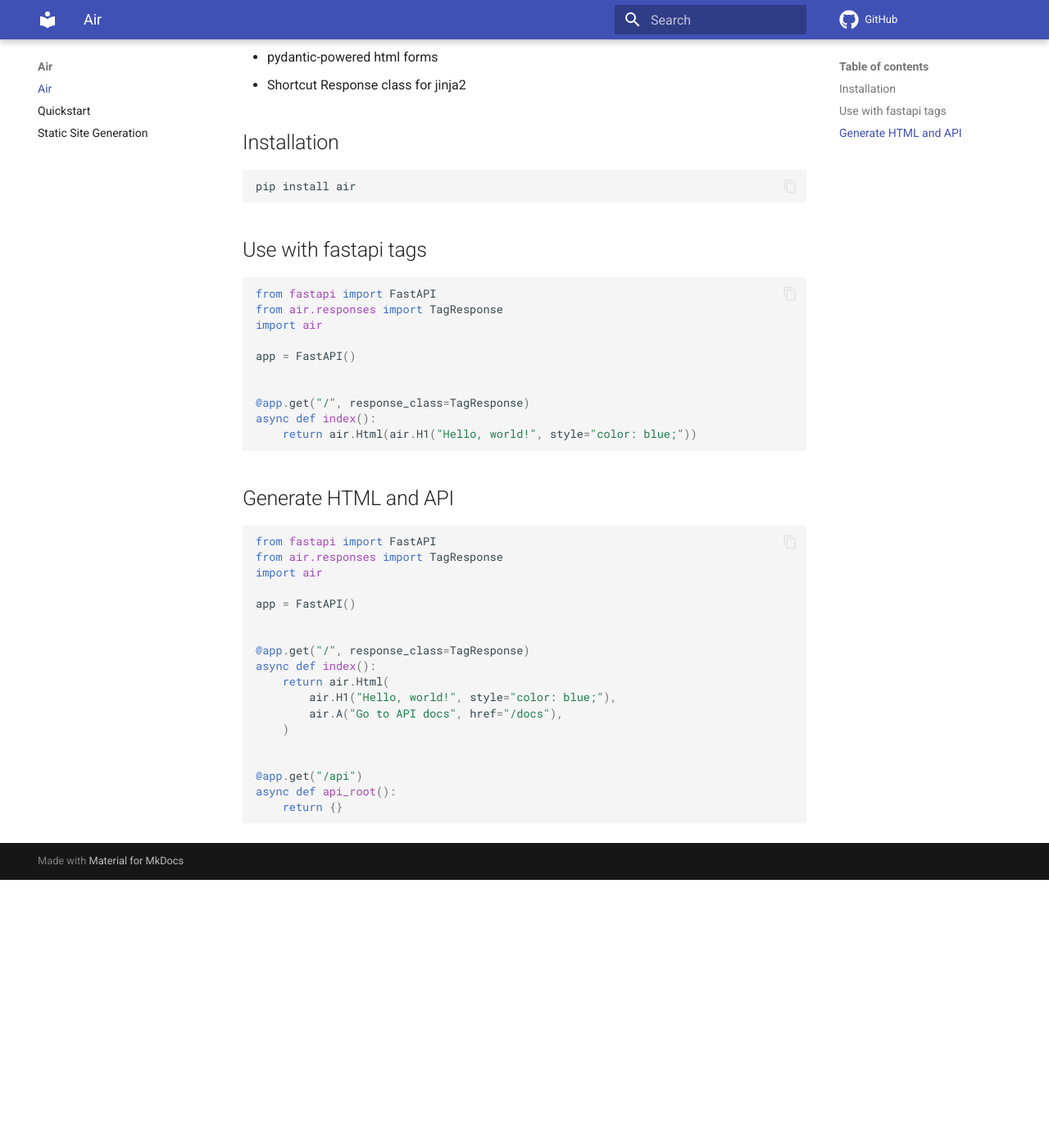
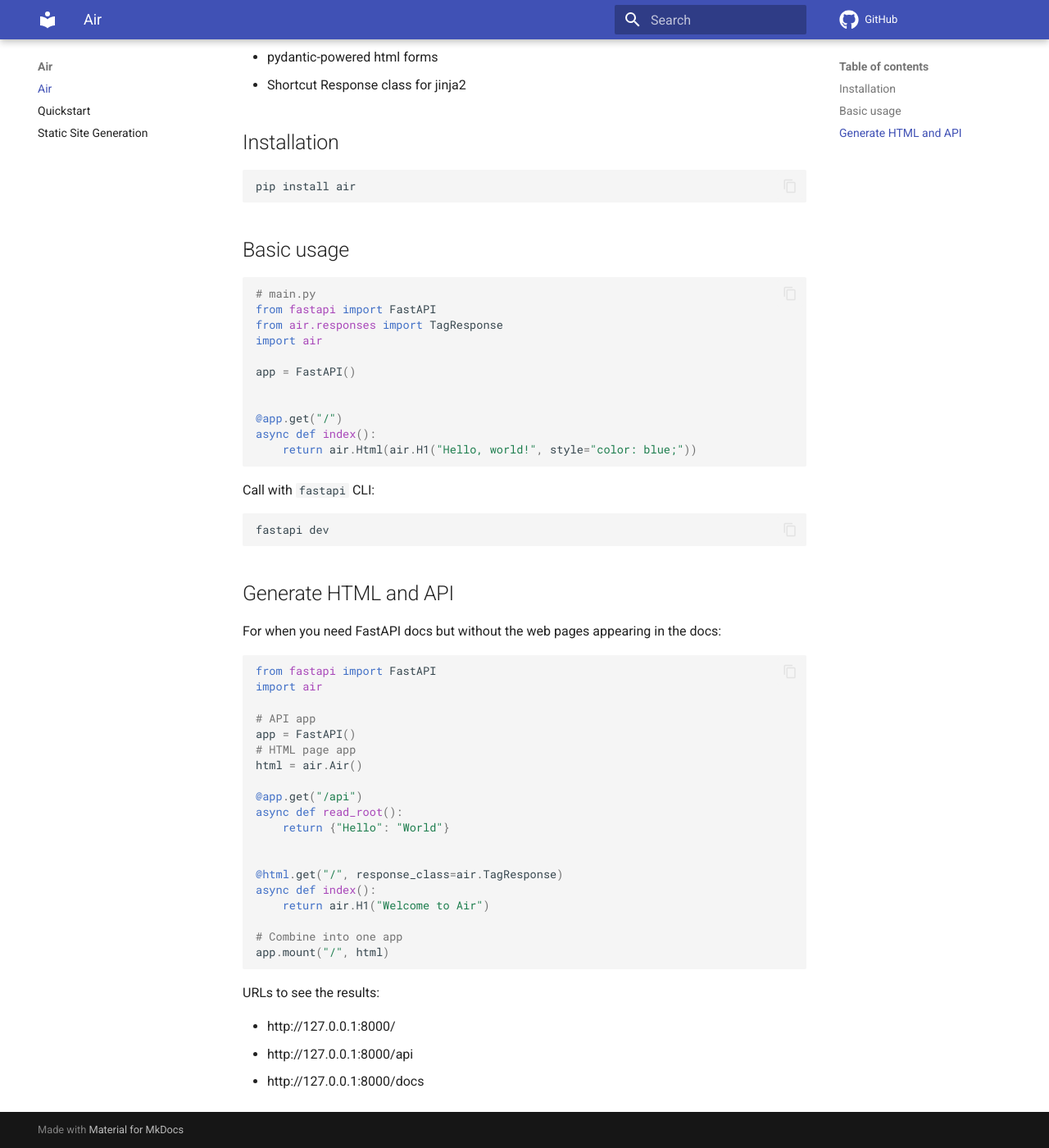
Before and after one commit to feldroy/air, an MkDocs documentation site: the page built from docs/index.md, in a window 1280 px wide and 1400 px high, scrolled down 524 px. Shown: the whole window at 82% size. Built offline with MkDocs 1.6.1 and Material for MkDocs 9.7.7, drawn with Linux system fonts in a browser that asks for light colours; comment, search, counter and statistics services are not loaded; before the commit the page ends 1597 px from its top, so only the background shows below that.

Commit message:
Create air.Air wrapper for FastAPI

````diff
--- a/docs/index.md
+++ b/docs/index.md
@@ -25,9 +25,10 @@ Planned features
 pip install air
 ```
 
-## Use with fastapi tags
+## Basic usage
 
 ```python
+# main.py
 from fastapi import FastAPI
 from air.responses import TagResponse
 import air
@@ -35,30 +36,45 @@ import air
 app = FastAPI()
 
 
-@app.get("/", response_class=TagResponse)
+@app.get("/")
 async def index():
     return air.Html(air.H1("Hello, world!", style="color: blue;"))
 ```
 
+Call with `fastapi` CLI:
+
+```sh
+fastapi dev
+```
+
 ## Generate HTML and API
+
+For when you need FastAPI docs but without the web pages appearing in the docs:
 
 ```python
 from fastapi import FastAPI
-from air.responses import TagResponse
 import air
 
+# API app
 app = FastAPI()
+# HTML page app
+html = air.Air()
+
+@app.get("/api")
+async def read_root():
+    return {"Hello": "World"}
 
 
-@app.get("/", response_class=TagResponse)
+@html.get("/", response_class=air.TagResponse)
 async def index():
-    return air.Html(
-        air.H1("Hello, world!", style="color: blue;"),
-        air.A("Go to API docs", href="/docs"),
-    )
+    return air.H1("Welcome to Air")
 
+# Combine into one app
+app.mount("/", html)
+```
 
-@app.get("/api")
-async def api_root():
-    return {}
-```
+URLs to see the results:
+
+- http://127.0.0.1:8000/
+- http://127.0.0.1:8000/api
+- http://127.0.0.1:8000/docs
--- a/pyproject.toml
+++ b/pyproject.toml
@@ -1,6 +1,6 @@
 [project]
 name = "air"
-version = "0.5.0"
+version = "0.6.0"
 description = "A FastAPI-powered breath of fresh air for Python web development."
 authors = [
     { name = "Audrey M. Roy Greenfeld", email = "audrey@feldroy.com" },
--- a/src/air/__init__.py
+++ b/src/air/__init__.py
@@ -1,7 +1,8 @@
 """A FastAPI-powered breath of fresh air for Python web development."""
 
-__version__ = "0.5.0"
+__version__ = "0.6.0"
 
+from .applications import Air as Air
 from .requests import is_htmx_request as is_htmx_request
 from .responses import TagResponse as TagResponse
 from .templates import Jinja2Renderer as Jinja2Renderer
````
Also changed, not shown: README.md (+4 -4 lines), docs/quickstart.md (+12 -13 lines), 5 other files.
